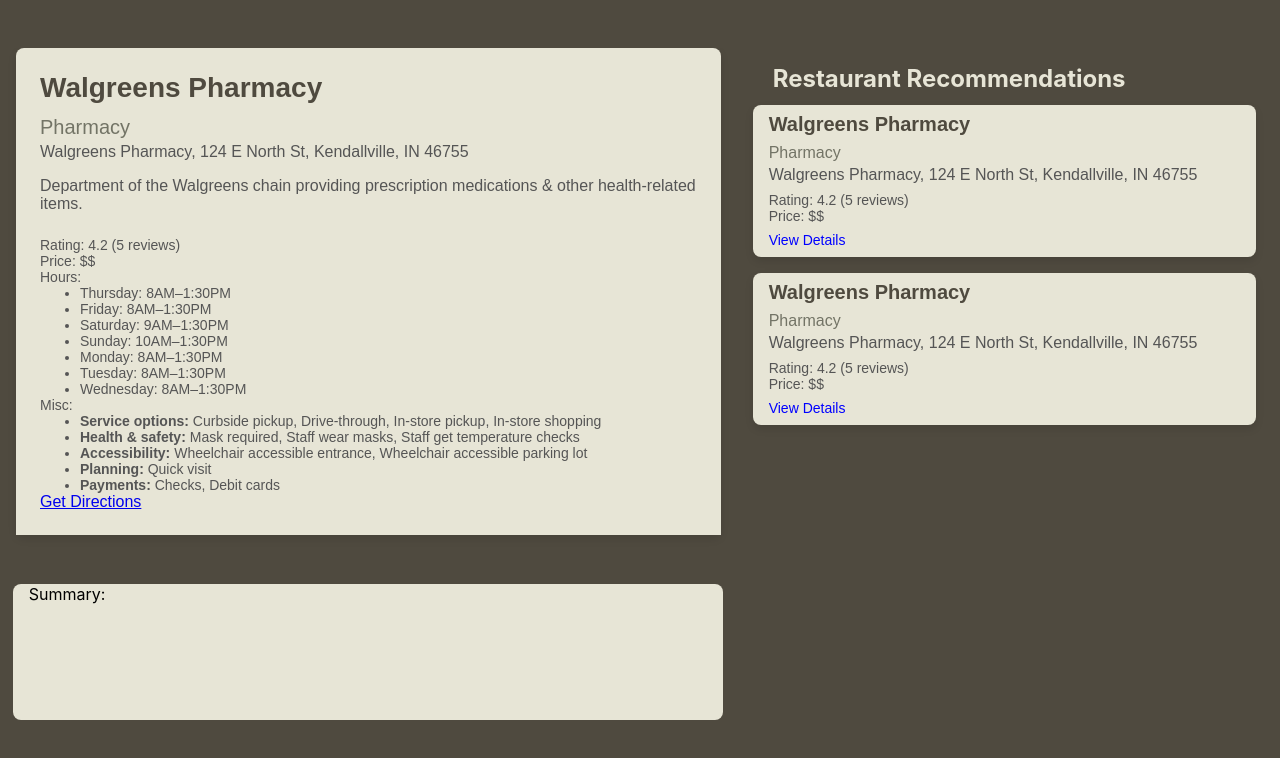
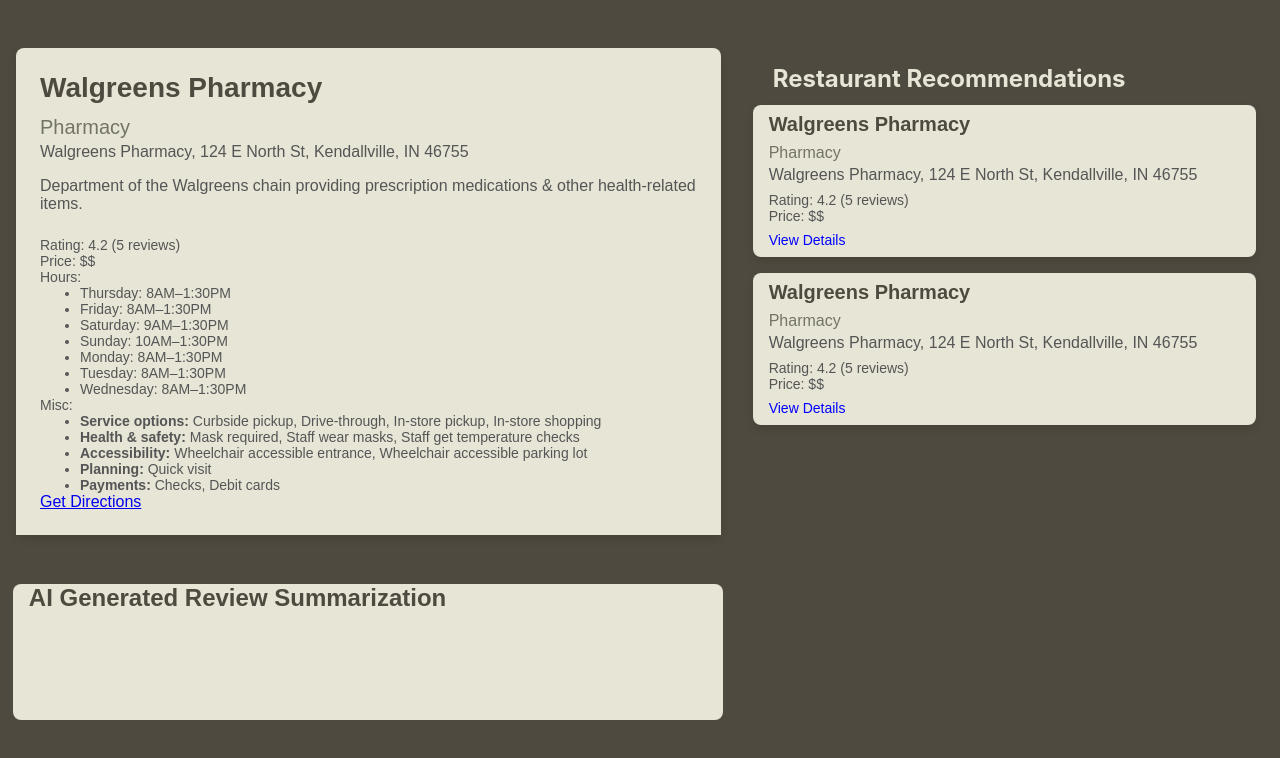
Before and after one commit to NachiketUN/Explorer-Recommedar-RAG, a React (Create React App) app in the folder ISRFrontend/: page /recommendation in a window 1280 px wide. Shown: the top 758 px of the page. Built offline with nearby package versions, Linux system fonts and the light colour scheme; no server answers.

Commit message:
improved summary frontend

```diff
--- a/ISRFrontend/src/pages/Restaurant.css
+++ b/ISRFrontend/src/pages/Restaurant.css
@@ -117,6 +117,9 @@ body {
   padding: 0 1rem; /* Add padding for spacing and styling */
   background-color: #e7e5d6; /* Add background color for the summary container */
   border-radius: 0.5rem; /* Add border radius for rounded corners */
+  font-family: 'Montserrat', sans-serif;
+  font-size: 12px;
+  color: #4f4a3f;
   overflow-y: auto;
 }
 
@@ -180,6 +183,12 @@ body {
   color: var(--text-color);
 }
 
+.summary {
+  padding: 5px;
+  font-size: 0.875rem;
+  color: var(--text-color);
+}
+
 
 .recommendation-item .recommendation-url {
   display: inline-block;
--- a/ISRFrontend/src/pages/Restaurant.js
+++ b/ISRFrontend/src/pages/Restaurant.js
@@ -62,9 +62,8 @@ function Restaurant() {
         </div>
       </div>
       <div className="summary-container">
-        <p>
-                Summary: {summary}
-        </p>
+        <h1>AI Generated Review Summarization </h1>
+        <p className="summary">{summary}</p>
       </div>
 
       <div className="recommendations">
```
